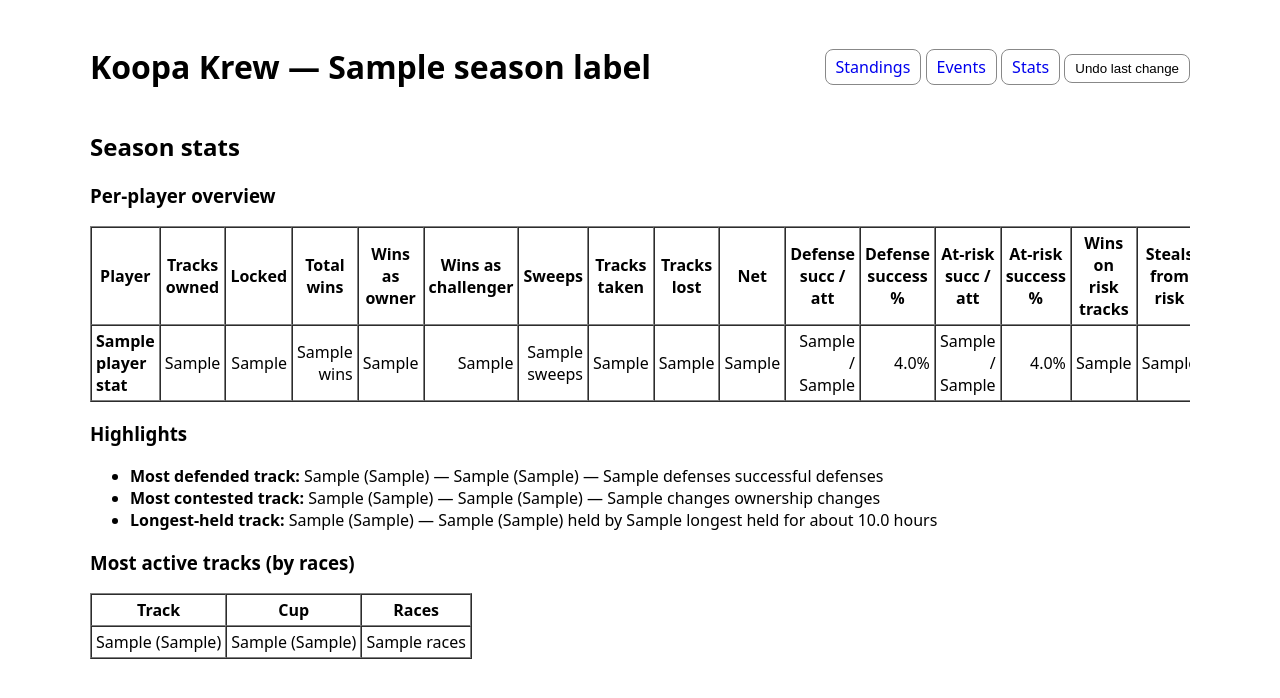
After one commit to Musstta/koopakrew, a Flask app: template templates/stats.html in a window 1280 px wide. The commit adds this page. Shown: the top 698 px of the page. Run offline with Flask 3, Linux system fonts and the light colour scheme; the template is opened without the code that fills it: most values are stand-ins (such as "Sample title", 1, 10 or a date in 2020).

Commit message:
initial working stats page

```diff
--- a/app.py
+++ b/app.py
@@ -3,6 +3,7 @@ import json
 import sqlite3
 import csv
 import io
+from collections import defaultdict
 from datetime import datetime, date
 from zoneinfo import ZoneInfo
 from flask import Flask, g, render_template, request, redirect, url_for, abort, flash, make_response
@@ -322,17 +323,24 @@ def undo_last_event(db):
         except Exception as e:
             print(f"Undo side effects failed: {e}")
 
-    # Restore main track pre-state if this is a normal race (ignore sweeps)
-    if not ev["is_sweep"]:
-        db.execute(
-            "UPDATE tracks SET owner_id = ?, state = COALESCE(?, 0), threatened_by_id = ? WHERE id = ?",
-            (ev["pre_owner_id"], ev["pre_state"], ev["pre_threatened_by_id"], ev["track_id"]),
-        )
+    # If this was a sweep event, remove it and also undo the race that caused it.
+    if ev["is_sweep"]:
+        db.execute("DELETE FROM events WHERE id = ?", (ev["id"],))
+        db.commit()
+        # Recursively undo the previous event (the race that created the sweep)
+        return undo_last_event(db)
+
+    # Otherwise, restore main track pre-state for a normal race
+    db.execute(
+        "UPDATE tracks SET owner_id = ?, state = COALESCE(?, 0), threatened_by_id = ? WHERE id = ?",
+        (ev["pre_owner_id"], ev["pre_state"], ev["pre_threatened_by_id"], ev["track_id"]),
+    )
 
     # Delete the event
     db.execute("DELETE FROM events WHERE id = ?", (ev["id"],))
     db.commit()
     return True
+
 
 
 # --- Helpers for labels & filtered totals -----------------------------------
@@ -717,5 +725,333 @@ def export_standings():
     filename = f"standings_{label_safe}{suffix}.csv"
     return csv_response(filename, header, out)
 
+@app.route("/stats")
+def stats_page():
+    db = get_db()
+    season_row = get_season_row(db, request.args.get("season", type=int))
+    if not season_row:
+        abort(500, "No season configured.")
+    season_id = season_row["id"]
+    season_label = season_row["label"]
+    season_start = date.fromisoformat(season_row["start_date"])
+    season_start_dt = datetime.combine(
+        season_start,
+        datetime.min.time(),
+        tzinfo=ZoneInfo(LOCAL_TZ),
+    )
+    now_dt = datetime.now(ZoneInfo(LOCAL_TZ))
+
+    # Helper factory for per-player stats dicts
+    def make_empty_player_stats(name: str):
+        return {
+            "name": name,
+            "tracks_owned": 0,
+            "locked_tracks": 0,
+            "wins": 0,
+            "wins_as_owner": 0,
+            "wins_as_non_owner": 0,
+            "sweeps": 0,
+            "tracks_taken": 0,
+            "tracks_lost": 0,
+            "net_tracks": 0,
+            "races_as_owner": 0,
+            "defense_successes": 0,
+            "defense_success_rate": None,
+            "defense_at_risk_attempts": 0,
+            "defense_at_risk_successes": 0,
+            "defense_at_risk_rate": None,
+            "wins_on_risk": 0,
+            "steals_from_risk": 0,
+            "hunter_marks": 0,
+            "wins_with_hunter_mark": 0,
+            "races_played": 0,
+            "total_seconds_held": 0.0,
+        }
+
+    # Players
+    player_rows = db.execute(
+        "SELECT id, name FROM players WHERE active = 1 ORDER BY name"
+    ).fetchall()
+    player_names = {r["id"]: r["name"] for r in player_rows}
+    stats = {pid: make_empty_player_stats(name) for pid, name in player_names.items()}
+
+    def ensure_player(pid):
+        if pid is None:
+            return None
+        if pid not in stats:
+            stats[pid] = make_empty_player_stats(player_names.get(pid, f"Player {pid}"))
+        return stats[pid]
+
+    # Track metadata for this season
+    track_rows = db.execute(
+        """
+        SELECT t.id, t.en AS track_en, t.es AS track_es,
+               c.en AS cup_en, c.es AS cup_es,
+               t.owner_id AS final_owner_id,
+               t.state AS final_state
+        FROM tracks t
+        JOIN cups c ON c.id = t.cup_id
+        WHERE t.season = ?
+        """,
+        (season_id,),
+    ).fetchall()
+
+    track_info = {}
+    track_final_owner = {}
+    for r in track_rows:
+        track_info[r["id"]] = {
+            "track_en": r["track_en"],
+            "track_es": r["track_es"],
+            "cup_en": r["cup_en"],
+            "cup_es": r["cup_es"],
+        }
+        track_final_owner[r["id"]] = r["final_owner_id"]
+
+        # Use final state/owner for current tracks_owned/locked_tracks
+        owner_id = r["final_owner_id"]
+        state = r["final_state"]
+        if owner_id is not None:
+            ps = ensure_player(owner_id)
+            ps["tracks_owned"] += 1
+            if state == 1:
+                ps["locked_tracks"] += 1
+
+    # Per-track stats holders
+    track_race_count = defaultdict(int)
+    track_ownership_changes = defaultdict(int)
+    track_defenses = defaultdict(int)  # per-track total defenses
+
+    # Player-track hold durations
+    hold_durations = defaultdict(float)  # (player_id, track_id) -> seconds
+    track_current_owner = {}
+    track_current_since = {}
+    tracks_with_events = set()
+
+    # Sweeps per player
+    sweep_rows = db.execute(
+        """
+        SELECT e.sweep_owner_id
+        FROM events e
+        JOIN tracks t ON t.id = e.track_id
+        WHERE t.season = ? AND e.is_sweep = 1
+        """,
+        (season_id,),
+    ).fetchall()
+    for r in sweep_rows:
+        sweeper_id = r["sweep_owner_id"]
+        ps = ensure_player(sweeper_id)
+        if ps:
+            ps["sweeps"] += 1
+
+    # Normal race events, ordered per track for timeline purposes
+    event_rows = db.execute(
+        """
+        SELECT e.*, t.id AS track_id
+        FROM events e
+        JOIN tracks t ON t.id = e.track_id
+        WHERE t.season = ? AND e.is_sweep = 0
+        ORDER BY t.id ASC, e.occurred_at ASC, e.id ASC
+        """,
+        (season_id,),
+    ).fetchall()
+
+    for e in event_rows:
+        track_id = e["track_id"]
+        winner_id = e["winner_id"]
+        pre_owner_id = e["pre_owner_id"]
+        post_owner_id = e["post_owner_id"]
+        pre_state = e["pre_state"]
+        post_state = e["post_state"]
+        pre_threat = e["pre_threatened_by_id"]
+
+        occurred_at = datetime.fromisoformat(e["occurred_at"])
+
+        tracks_with_events.add(track_id)
+        track_race_count[track_id] += 1
+
+        # Init timeline for this track on first event
+        if track_id not in track_current_owner:
+            track_current_owner[track_id] = pre_owner_id
+            track_current_since[track_id] = season_start_dt
+
+        # Duration for current owner up to this event
+        cur_owner = track_current_owner[track_id]
+        cur_since = track_current_since[track_id]
+        if cur_owner is not None:
+            hold_durations[(cur_owner, track_id)] += (occurred_at - cur_since).total_seconds()
+
+        # Update current owner to post-owner for next segment
+        track_current_owner[track_id] = post_owner_id
+        track_current_since[track_id] = occurred_at
+
+        # Player-level stats
+        winner_stats = ensure_player(winner_id)
+        pre_owner_stats = ensure_player(pre_owner_id)
+        post_owner_stats = ensure_player(post_owner_id)
+
+        if winner_stats:
+            winner_stats["wins"] += 1
+            winner_stats["races_played"] += 1
+            if pre_owner_id == winner_id:
+                winner_stats["wins_as_owner"] += 1
+            else:
+                winner_stats["wins_as_non_owner"] += 1
+
+        if pre_owner_stats:
+            pre_owner_stats["races_played"] += 1
+            pre_owner_stats["races_as_owner"] += 1
+
+        # Ownership changes
+        if pre_owner_id and post_owner_id and pre_owner_id != post_owner_id:
+            track_ownership_changes[track_id] += 1
+            if pre_owner_stats:
+                pre_owner_stats["tracks_lost"] += 1
+            if post_owner_stats:
+                post_owner_stats["tracks_taken"] += 1
+
+        # General defense (owner keeps the track, regardless of risk)
+        if pre_owner_id:
+            if winner_id == pre_owner_id and post_owner_id == pre_owner_id:
+                pre_owner_stats["defense_successes"] += 1
+                track_defenses[track_id] += 1
+
+        # Defense attempts on at-risk tracks
+        if pre_owner_id and pre_state == -1:
+            pre_owner_stats["defense_at_risk_attempts"] += 1
+            if winner_id == pre_owner_id and post_owner_id == pre_owner_id:
+                pre_owner_stats["defense_at_risk_successes"] += 1
+
+        # Wins on at-risk tracks (any player)
+        if winner_id and pre_state == -1:
+            winner_stats["wins_on_risk"] += 1
+            if pre_owner_id and winner_id != pre_owner_id:
+                winner_stats["steals_from_risk"] += 1
+
+        # Hunter marks: winner puts someone else's track at risk from default
+        if (
+            winner_id
+            and pre_state == 0
+            and pre_owner_id
+            and winner_id != pre_owner_id
+            and post_state == -1
+        ):
+            winner_stats["hunter_marks"] += 1
+
+        # Wins when you are also the hunter mark
+        if winner_id and pre_state == -1 and pre_threat == winner_id:
+            winner_stats["wins_with_hunter_mark"] += 1
+
+    # Close open ownership intervals for tracks with events
+    for track_id, cur_owner in track_current_owner.items():
+        cur_since = track_current_since[track_id]
+        if cur_owner is not None:
+            hold_durations[(cur_owner, track_id)] += (now_dt - cur_since).total_seconds()
+
+    # Tracks with no events: final owner holds from season start to now
+    for track_id, info in track_info.items():
+        if track_id in tracks_with_events:
+            continue
+        owner_id = track_final_owner.get(track_id)
+        if owner_id:
+            hold_durations[(owner_id, track_id)] += (now_dt - season_start_dt).total_seconds()
+
+    # Apply total held time to per-player stats
+    for (pid, tid), seconds in hold_durations.items():
+        ps = ensure_player(pid)
+        if ps:
+            ps["total_seconds_held"] += seconds
+
+    # Derived fields per player
+    for ps in stats.values():
+        ps["net_tracks"] = ps["tracks_taken"] - ps["tracks_lost"]
+
+        attempts = ps["races_as_owner"]
+        if attempts > 0:
+            ps["defense_success_rate"] = (ps["defense_successes"] / attempts) * 100.0
+        else:
+            ps["defense_success_rate"] = None
+
+        risk_attempts = ps["defense_at_risk_attempts"]
+        if risk_attempts > 0:
+            ps["defense_at_risk_rate"] = (ps["defense_at_risk_successes"] / risk_attempts) * 100.0
+        else:
+            ps["defense_at_risk_rate"] = None
+
+    # Player stats sorted by wins and tracks
+    player_stats = sorted(
+        stats.values(),
+        key=lambda s: (-s["wins"], -s["tracks_owned"], s["name"].lower()),
+    )
+
+    # Track highlights
+
+    # Most active tracks (by races)
+    track_activity = []
+    for tid, count in track_race_count.items():
+        info = track_info.get(tid)
+        if not info:
+            continue
+        track_activity.append({
+            "track_en": info["track_en"],
+            "track_es": info["track_es"],
+            "cup_en": info["cup_en"],
+            "cup_es": info["cup_es"],
+            "races": count,
+        })
+    track_activity.sort(key=lambda x: (-x["races"], x["track_en"]))
+    track_activity = track_activity[:10]
+
+    # Most defended track (by total defenses for any player)
+    most_defended = None
+    if track_defenses:
+        tid = max(track_defenses, key=lambda t: track_defenses[t])
+        info = track_info.get(tid)
+        most_defended = {
+            "track_en": info["track_en"],
+            "track_es": info["track_es"],
+            "cup_en": info["cup_en"],
+            "cup_es": info["cup_es"],
+            "defenses": track_defenses[tid],
+        }
+
+    # Track with most ownership changes
+    most_contested = None
+    if track_ownership_changes:
+        tid = max(track_ownership_changes, key=lambda t: track_ownership_changes[t])
+        info = track_info.get(tid)
+        most_contested = {
+            "track_en": info["track_en"],
+            "track_es": info["track_es"],
+            "cup_en": info["cup_en"],
+            "cup_es": info["cup_es"],
+            "changes": track_ownership_changes[tid],
+        }
+
+    # Track held the longest by any single player (total time)
+    longest_held = None
+    if hold_durations:
+        # Find (player, track) pair with max hold seconds
+        (pid, tid), seconds = max(hold_durations.items(), key=lambda kv: kv[1])
+        info = track_info.get(tid)
+        owner_name = player_names.get(pid, f"Player {pid}")
+        longest_held = {
+            "track_en": info["track_en"],
+            "track_es": info["track_es"],
+            "cup_en": info["cup_en"],
+            "cup_es": info["cup_es"],
+            "owner_name": owner_name,
+            "seconds": seconds,
+        }
+
+    return render_template(
+        "stats.html",
+        season_label=season_label,
+        player_stats=player_stats,
+        track_activity=track_activity,
+        most_defended=most_defended,
+        most_contested=most_contested,
+        longest_held=longest_held,
+    )
+
 if __name__ == "__main__":
     app.run(host="0.0.0.0", port=5000, debug=True)
--- a/templates/base.html
+++ b/templates/base.html
@@ -28,6 +28,7 @@
     <nav>
       <a class="btn" href="{{ url_for('index') }}">Standings</a>
       <a class="btn" href="{{ url_for('events_log') }}">Events</a>
+      <a class="btn" href="{{ url_for('stats_page') }}">Stats</a>
       <form class="inline" action="{{ url_for('undo') }}" method="post">
         <button class="btn" type="submit">Undo last change</button>
       </form>
--- /dev/null
+++ b/templates/stats.html
@@ -0,0 +1,127 @@
+{% extends "base.html" %}
+{% block body %}
+
+<h2>Season stats</h2>
+
+<h3>Per-player overview</h3>
+<div style="overflow-x:auto;">
+  <table border="1" cellpadding="4" cellspacing="0">
+    <thead>
+      <tr>
+        <th>Player</th>
+        <th>Tracks<br>owned</th>
+        <th>Locked</th>
+        <th>Total<br>wins</th>
+        <th>Wins as<br>owner</th>
+        <th>Wins as<br>challenger</th>
+        <th Sweeps>Sweeps</th>
+        <th>Tracks<br>taken</th>
+        <th>Tracks<br>lost</th>
+        <th>Net</th>
+        <th>Defense<br>succ / att</th>
+        <th>Defense<br>success %</th>
+        <th>At-risk<br>succ / att</th>
+        <th>At-risk<br>success %</th>
+        <th>Wins on<br>risk tracks</th>
+        <th>Steals from<br>risk</th>
+        <th>Hunter<br>marks</th>
+        <th>Wins as<br>hunter mark</th>
+        <th>Total time<br>holding (hrs)</th>
+      </tr>
+    </thead>
+    <tbody>
+      {% for s in player_stats %}
+        <tr>
+          <td><strong>{{ s.name }}</strong></td>
+          <td style="text-align:right;">{{ s.tracks_owned }}</td>
+          <td style="text-align:right;">{{ s.locked_tracks }}</td>
+          <td style="text-align:right;">{{ s.wins }}</td>
+          <td style="text-align:right;">{{ s.wins_as_owner }}</td>
+          <td style="text-align:right;">{{ s.wins_as_non_owner }}</td>
+          <td style="text-align:right;">{{ s.sweeps }}</td>
+          <td style="text-align:right;">{{ s.tracks_taken }}</td>
+          <td style="text-align:right;">{{ s.tracks_lost }}</td>
+          <td style="text-align:right;">{{ s.net_tracks }}</td>
+          <td style="text-align:right;">
+            {{ s.defense_successes }} / {{ s.races_as_owner }}
+          </td>
+          <td style="text-align:right;">
+            {% if s.defense_success_rate is not none %}
+              {{ "%.1f"|format(s.defense_success_rate) }}%
+            {% else %}—{% endif %}
+          </td>
+          <td style="text-align:right;">
+            {{ s.defense_at_risk_successes }} / {{ s.defense_at_risk_attempts }}
+          </td>
+          <td style="text-align:right;">
+            {% if s.defense_at_risk_rate is not none %}
+              {{ "%.1f"|format(s.defense_at_risk_rate) }}%
+            {% else %}—{% endif %}
+          </td>
+          <td style="text-align:right;">{{ s.wins_on_risk }}</td>
+          <td style="text-align:right;">{{ s.steals_from_risk }}</td>
+          <td style="text-align:right;">{{ s.hunter_marks }}</td>
+          <td style="text-align:right;">{{ s.wins_with_hunter_mark }}</td>
+          <td style="text-align:right;">
+            {{ "%.1f"|format(s.total_seconds_held / 3600.0) }}
+          </td>
+        </tr>
+      {% endfor %}
+    </tbody>
+  </table>
+</div>
+
+<h3>Highlights</h3>
+<ul>
+  {% if most_defended %}
+    <li>
+      <strong>Most defended track:</strong>
+      {{ most_defended.track_en }} ({{ most_defended.track_es }}) —
+      {{ most_defended.cup_en }} ({{ most_defended.cup_es }})
+      — {{ most_defended.defenses }} successful defenses
+    </li>
+  {% endif %}
+  {% if most_contested %}
+    <li>
+      <strong>Most contested track:</strong>
+      {{ most_contested.track_en }} ({{ most_contested.track_es }}) —
+      {{ most_contested.cup_en }} ({{ most_contested.cup_es }})
+      — {{ most_contested.changes }} ownership changes
+    </li>
+  {% endif %}
+  {% if longest_held %}
+    <li>
+      <strong>Longest-held track:</strong>
+      {{ longest_held.track_en }} ({{ longest_held.track_es }}) —
+      {{ longest_held.cup_en }} ({{ longest_held.cup_es }})
+      held by {{ longest_held.owner_name }}
+      for about {{ "%.1f"|format(longest_held.seconds / 3600.0) }} hours
+    </li>
+  {% endif %}
+</ul>
+
+<h3>Most active tracks (by races)</h3>
+{% if track_activity %}
+  <table border="1" cellpadding="4" cellspacing="0">
+    <thead>
+      <tr>
+        <th>Track</th>
+        <th>Cup</th>
+        <th>Races</th>
+      </tr>
+    </thead>
+    <tbody>
+      {% for t in track_activity %}
+        <tr>
+          <td>{{ t.track_en }} ({{ t.track_es }})</td>
+          <td>{{ t.cup_en }} ({{ t.cup_es }})</td>
+          <td style="text-align:right;">{{ t.races }}</td>
+        </tr>
+      {% endfor %}
+    </tbody>
+  </table>
+{% else %}
+  <p>No races recorded yet this season.</p>
+{% endif %}
+
+{% endblock %}
```
